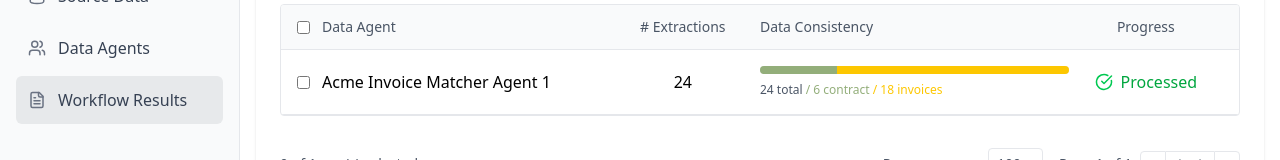
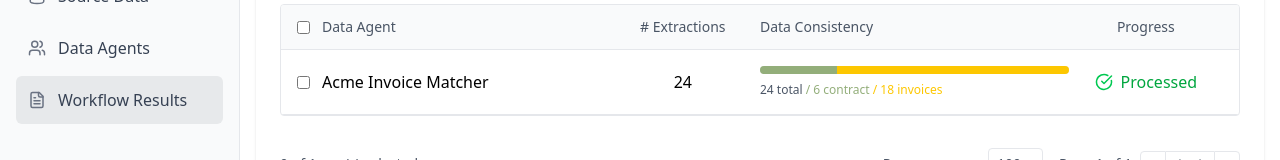
Before and after one commit to vishwajeet-8/dummy, a React (Vite) app: page /workflow-results in a window 1280 px wide. Shown: the part 160-320 px from the top of the page. Built offline with nearby package versions, Linux system fonts and the light colour scheme; no server answers.

Commit message:
acme invoice matcher

```diff
--- a/src/components/WorkflowResults.jsx
+++ b/src/components/WorkflowResults.jsx
@@ -37,7 +37,7 @@
   const agentData = [
     {
       id: 1,
-      name: "Acme Invoice Matcher Agent 1",
+      name: "Acme Invoice Matcher ",
       extractions: pdfDataLength,
       consistency: {
         Total: 24,
```
